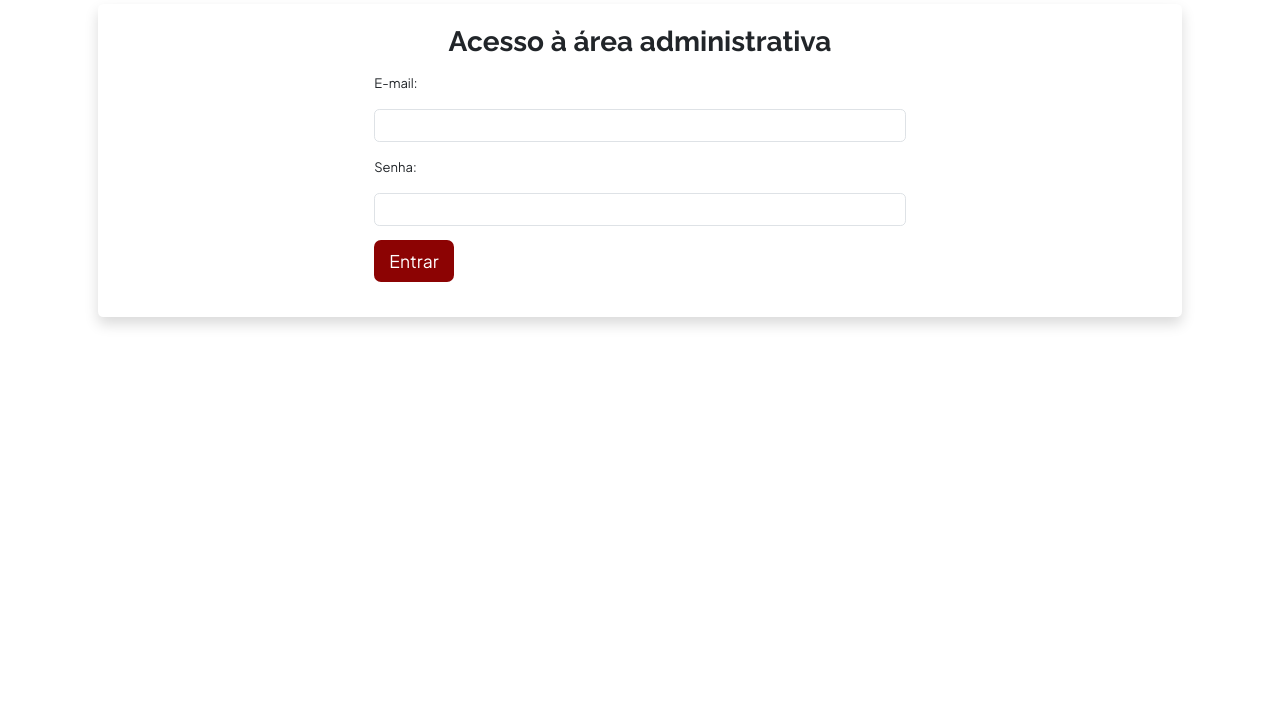
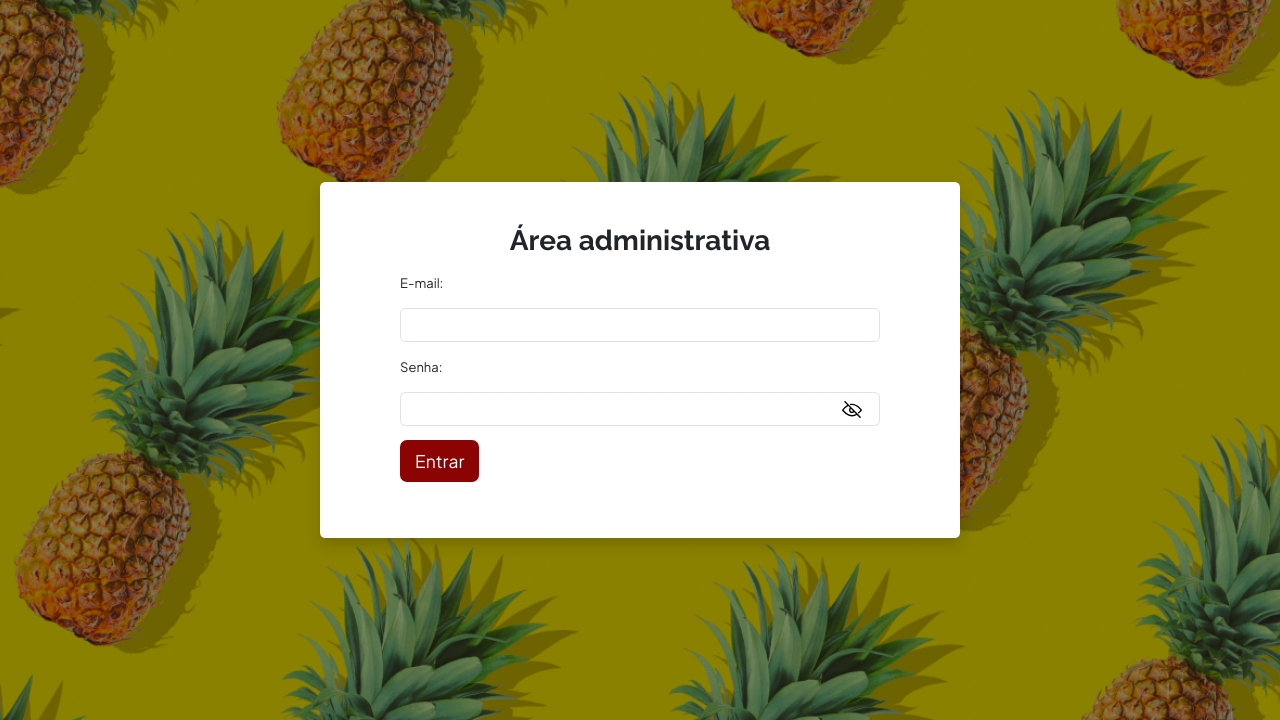
Before and after one commit to Lilian-Carvalho25/Doe-e-alimente, a PHP site: page /login.php in a window 1280 px wide. Shown: the part 96-816 px from the top of the page. Before the commit the page ends 423 px from the top, so only its background shows below. Run offline with PHP 8.4, Linux system fonts and the light colour scheme.

Commit message:
Ajustando o login

```diff
--- a/css/style.css
+++ b/css/style.css
@@ -12,6 +12,23 @@ html {
 body {
     font-family: "Plus Jakarta Sans", 'Courier New', Courier, monospace;
 }
+
+/* BARRINHA DE SCROLL */
+body::-webkit-scrollbar {
+  width: 15px;
+}
+
+body::-webkit-scrollbar-track {
+  background: #bdbdbd8f;
+}
+
+body::-webkit-scrollbar-thumb {
+  background: #8C0303;
+}
+
+body::-webkit-scrollbar-thumb:hover {
+    background: #a80303;
+  }
 
 h2 {
     font-family: "Raleway", 'Franklin Gothic Medium', 'Arial Narrow', Arial, sans-serif;
@@ -943,6 +960,31 @@ select:focus {
 }
 
 /* LOGIN */
+.main-login {
+    display: flex;
+    align-items: center;
+    justify-content: center;
+    min-height: 80vh;
+    background: url(../imagens/fundo-abacaxiiii.png) no-repeat center center;
+    background-size: cover;
+    height: 90vh;
+}
+
+.caixa-login {
+
+}
+
+form div:last-child {
+    position: relative;
+}
+
+.lnr-eye {
+    position: absolute;
+    top: 5px;
+    right: 18px;
+    cursor: pointer;
+}
+
 #form-login button,
 .nao-autorizado a,
 .doadores h2 span {
@@ -1369,11 +1411,11 @@ select:focus {
     }
 
     .contexto h6 {
-        font-size: 22px;
+        font-size: 20px;
     }
 
     .contexto p {
-        font-size: 17px;
+        font-size: 14px;
     }
 
     .alinhamento-inseguranca p {
@@ -1673,11 +1715,11 @@ select:focus {
     }
 
     .contexto h6 {
-        font-size: 29px;
+        font-size: 22px;
     }
 
     .contexto p {
-        font-size: 24px;
+        font-size: 16px;
     }
 
     .alinhamento-inseguranca p {
--- a/doadores.php
+++ b/doadores.php
@@ -2,6 +2,12 @@
 require_once "includes/conecta.php";
 require_once "includes/funcoes-usuarios.php";
 require_once "includes/funcoes-sessao.php";
+
+if ( $_SESSION['id'] != 1 ||  $_SESSION['id'] != 2 || $_SESSION['id'] != 3  ) {
+    header("location:nao-autorizado.php");
+    exit;
+}
+
 verificaAcesso();
 
 if(isset($_GET["logout"])){
--- a/fale-conosco.php
+++ b/fale-conosco.php
@@ -56,7 +56,7 @@ if(isset($_POST['enviar'])){
                 <article class="contato-figura">
 
                     <div class="alinhamento-contato">
-                        <img src="imagens/ft-lilian.png" alt="Lilian">
+                        <img src="imagens/foto-Lilian.png" alt="Lilian">
                         <p><strong>Lilian</strong></p>
                         <a href="mailto:kleidk74@gmail.com"><img src="imagens/gmail-icone.png" alt="ícone gmail" class="email"></a>
                     </div>
--- /dev/null
+++ b/js/olhinho.js
@@ -0,0 +1,16 @@
+let btn = document.querySelector('.lnr-eye');
+
+btn.addEventListener('click', function() {
+  let input = document.getElementById('senha');
+  let eyes = document.querySelector('.eyes');
+
+  if(input.getAttribute('type') === 'password') {
+    input.setAttribute('type', 'text');
+    eyes.setAttribute('src', 'imagens/eye.svg');
+    console.log("aberto");
+  } else {
+    input.setAttribute('type', 'password');
+    eyes.setAttribute('src', 'imagens/eye-off.svg');
+    console.log("fechado");
+  }
+});
--- a/login.php
+++ b/login.php
@@ -46,11 +46,12 @@ if(isset($_GET["campos_obrigatorios"]) ){
         </div>
     </header>
 
-        <div class="row">
-            <div class="bg-white rounded shadow m-auto col-10 my-1 py-4">
-            <h2 class="text-center fw-light">Acesso à área administrativa</h2>
+        <main class="main-login">
 
-                <form action="" method="post" id="form-login" name="form-login" class="mx-auto w-50" autocomplete="off">
+                <div class="bg-white rounded shadow col-6 py-5 caixa-login">
+                <h2 class="text-center fw-light">Área administrativa</h2>
+
+                    <form action="" method="post" id="form-login" name="form-login" class="mx-auto w-75" autocomplete="off">
 
                         <?php if(isset($mensagem)) {?>
                             <p class="my-2 alert alert-warning text-center">
@@ -64,7 +65,10 @@ if(isset($_GET["campos_obrigatorios"]) ){
                             </div>
                             <div class="mb-3">
                                 <label for="senha" class="form-label">Senha:</label>
+                                <div>
                                     <input class="form-control" type="password" id="senha" name="senha">
+                                    <span class="lnr lnr-eye"> <img src="imagens/eye-off.svg" alt="" class="eyes"> </span>
+                                </div>
                             </div>
 
                             <button class="btn btn-lg" name="entrar" type="submit">Entrar</button>
@@ -72,7 +76,6 @@ if(isset($_GET["campos_obrigatorios"]) ){
                         </form>
 
             <?php
-
 
             if(isset($_POST["entrar"])){
 
@@ -84,13 +87,10 @@ if(isset($_GET["campos_obrigatorios"]) ){
 
                 $email = $_POST['email'];
                 $senha = $_POST['senha'];
-            var_dump($email, $senha);
-
 
                 $dadosUsuario = buscaAdministradores($conexao, $email);
 
                 if( $dadosUsuario != null && password_verify($senha, $dadosUsuario['senha'])) {
-
 
                     login($dadosUsuario['id'], $dadosUsuario['email']);
                     header("location:doadores.php");
@@ -104,7 +104,10 @@ if(isset($_GET["campos_obrigatorios"]) ){
 
             ?>
 
-            </div>
 
 
             </div>
+        </main>
+
+        <script src="js/olhinho.js"></script>
+</html>
```
Also changed, not shown: imagens/alta-prioridade.png (deleted), imagens/crianca-comendo-no-lixao.jpg (deleted), imagens/criancas-magras.jpg (deleted), imagens/dando-pote2.jpg (deleted), imagens/eye-off.svg (added), imagens/eye.svg (added), imagens/foto-Lilian.png (added), imagens/fundo-abacaxiiii.png (added), imagens/fundo-loginnn.jpg (added), imagens/imagem-alho.jpg (deleted), imagens/imagembatatas.jpg (deleted), imagens/mao-de-homem-dando-moeda.png (deleted), imagens/prato-vazio-removebg-preview.png (deleted), imagens/usuário-feminino.png (deleted), 1 other file. Lines whose indentation alone changed are shown as unchanged.
